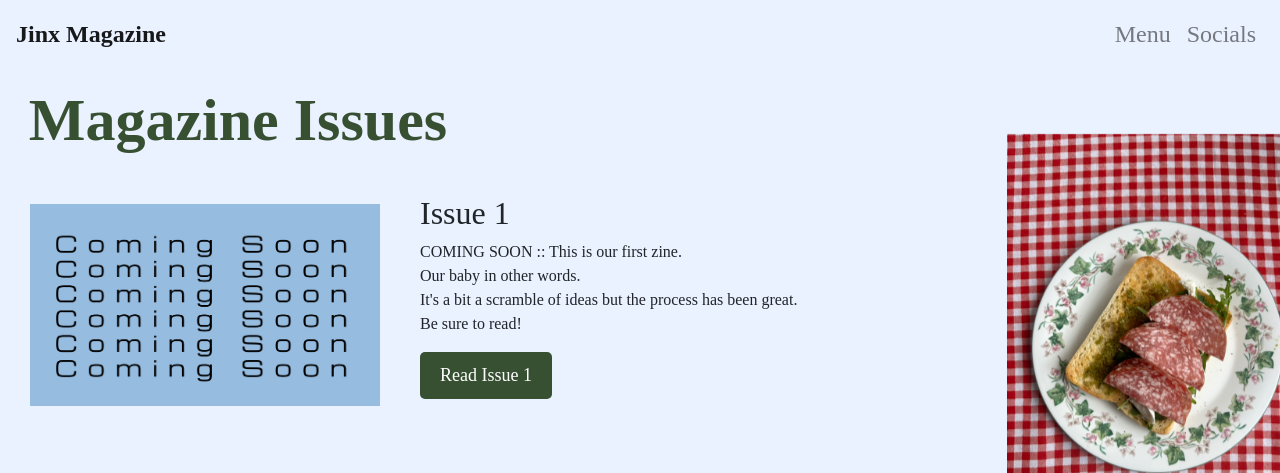
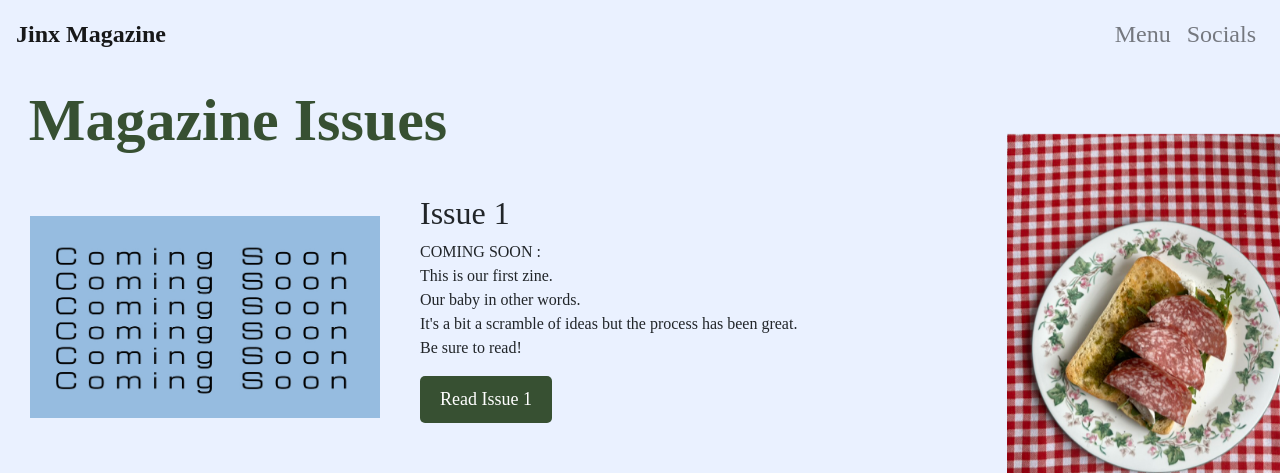
Before and after one commit to CatrionaLAnderson/jinxmag, a website: page issues.html in a window 1280 px wide. Shown: the top 473 px of the page. Drawn offline with nearby package versions, Linux system fonts and the light colour scheme; a web font is replaced by a local one.

Commit message:
minor updates 3

```diff
--- a/issues.html
+++ b/issues.html
@@ -42,7 +42,7 @@
             <img src="img/ComingSoon.jpg" class="issueimg" alt="Issue 1 Cover">
             <div class="issuecontent">
                 <h2>Issue 1</h2>
-                <p>COMING SOON :: This is our first zine. <br> Our baby in other words. <br> It's a bit a scramble of ideas but the process has been great. <br> Be sure to read!</p>
+                <p>COMING SOON :<br> This is our first zine. <br> Our baby in other words. <br> It's a bit a scramble of ideas but the process has been great. <br> Be sure to read!</p>
                 <a href="pdf/Cleanse.pdf" class="pdf-link" target="_blank">Read Issue 1</a>
             </div>
         </div>
```
Also changed, not shown: contact.html (+2 -0 lines).
